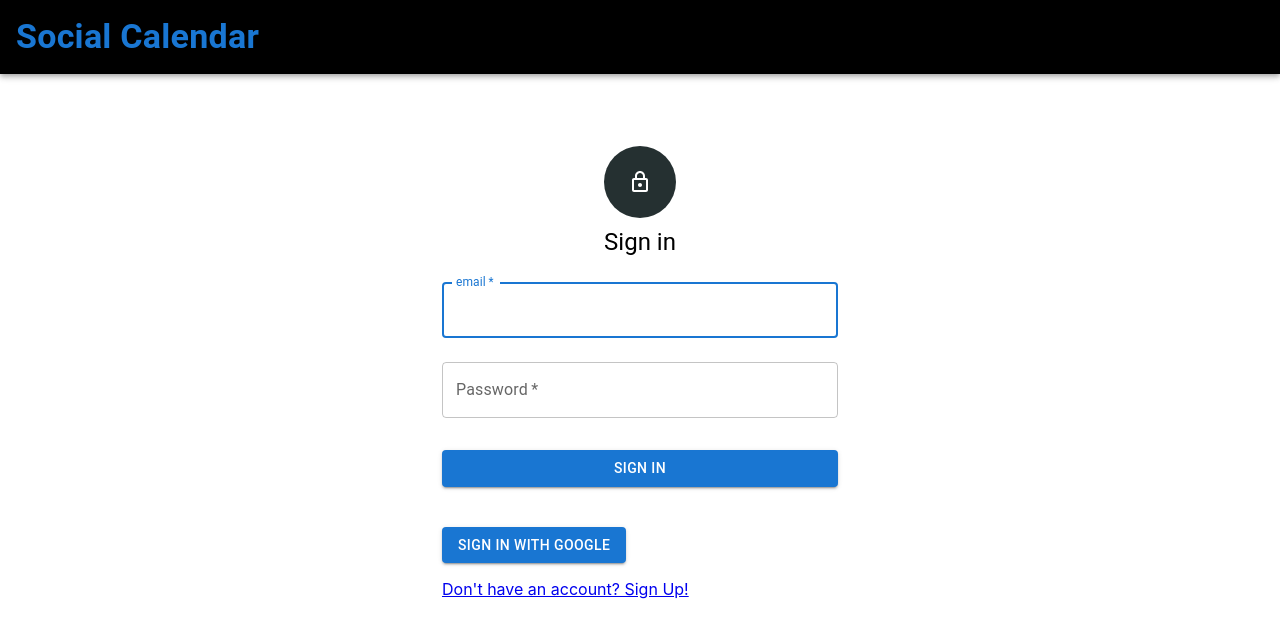
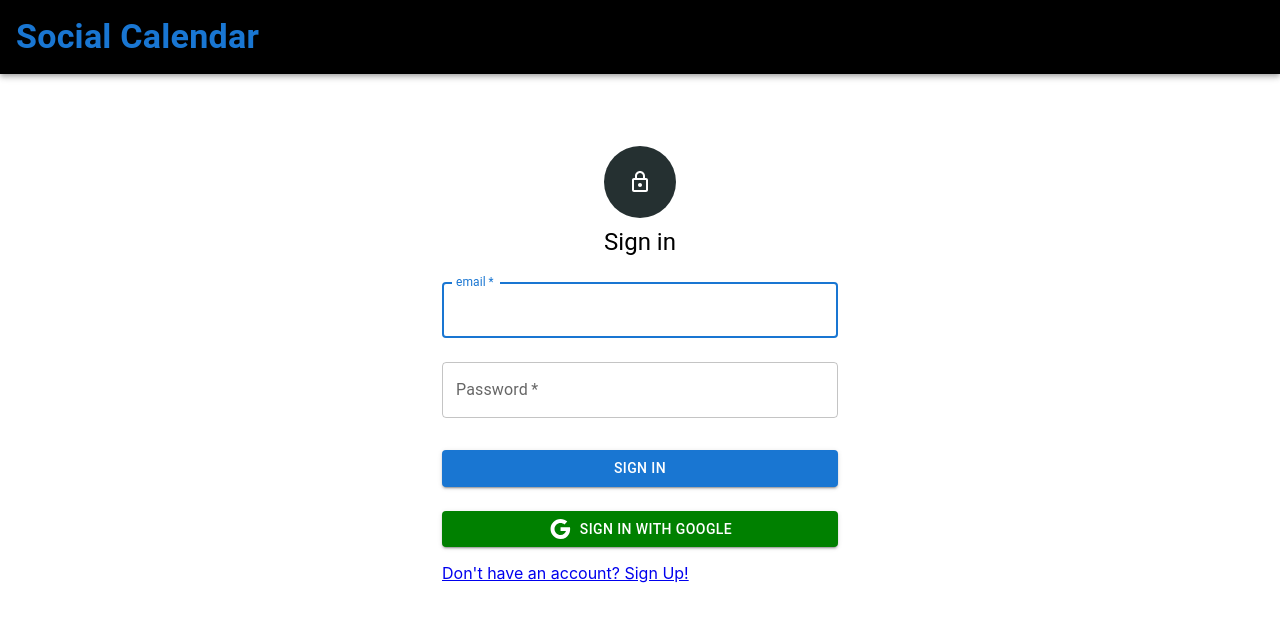
Before and after one commit to Pike1868/social-calendar-app, a React (Create React App) app in the folder frontend/: page /signin in a window 1280 px wide. Shown: the top 638 px of the page. Built offline with nearby package versions, Linux system fonts and the light colour scheme; no server answers.

Commit message:
Updates to signin and signup ui and user state

```diff
--- a/frontend/src/components/Sidebar.js
+++ b/frontend/src/components/Sidebar.js
@@ -48,6 +48,9 @@ function Sidebar({ open, toggleDrawer, drawerWidth }) {
             <EventModal />
             <SmallCalendar />
             {/* Calendars list can go below */}
+            <Box>
+
+            </Box>
           </Box>
         </Drawer>
       )}
--- a/frontend/src/pages/SignIn.js
+++ b/frontend/src/pages/SignIn.js
@@ -11,6 +11,7 @@ import {
 } from "@mui/material";
 import { Link as RouterLink } from "react-router-dom";
 import LockOutlinedIcon from "@mui/icons-material/LockOutlined";
+import GoogleIcon from "@mui/icons-material/Google";
 import NavBar from "../components/NavBar";
 import { useDispatch } from "react-redux";
 import { loginUser } from "../redux/userSlice";
@@ -76,26 +77,44 @@ const SignIn = () => {
               id="password"
               autoComplete="current-password"
             />
+            <Button type="submit" fullWidth variant="contained" sx={{ mt: 3 }}>
+              Sign In
+            </Button>
             <Button
-              type="submit"
               fullWidth
               variant="contained"
-              sx={{ mt: 3, mb: 2 }}
+              sx={{
+                mt: 3,
+                mb: 2,
+                backgroundColor: "green",
+                "&:hover": {
+                  backgroundColor: "darkgreen",
+                },
+              }}
             >
-              Sign In
+              <a
+                href="http://localhost:3001/auth/google"
+                style={{
+                  textDecoration: "none",
+                  display: "flex",
+                  alignItems: "center",
+                  justifyContent: "center",
+                  width: "100%",
+                  color: "inherit",
+                }}
+              >
+                <GoogleIcon sx={{ mr: 1 }} />
+                <Typography
+                  variant="button"
+                  sx={{ textTransform: "uppercase" }}
+                >
+                  Sign in with Google
+                </Typography>
+              </a>
             </Button>
+
             <Grid container>
-              <Grid item>
-                <Button fullWidth variant="contained" sx={{ mt: 3, mb: 2 }}>
-                  <Link
-                    href="http://localhost:3001/auth/google"
-                    color="inherit"
-                    underline="none"
-                  >
-                    Sign in with Google
-                  </Link>
-                </Button>
-              </Grid>
+              <Grid item></Grid>
               <Grid item>
                 <RouterLink to="/signup" variant="body2">
                   Don't have an account? Sign Up!
--- a/frontend/src/pages/SignUp.js
+++ b/frontend/src/pages/SignUp.js
@@ -11,6 +11,7 @@ import {
 } from "@mui/material";
 import { Link as RouterLink, useNavigate } from "react-router-dom";
 import LockOutlinedIcon from "@mui/icons-material/LockOutlined";
+import GoogleIcon from "@mui/icons-material/Google";
 import NavBar from "../components/NavBar";
 import { useDispatch } from "react-redux";
 import { registerUser } from "../redux/userSlice";
@@ -142,26 +143,43 @@ const SignUp = () => {
                 />
               </Grid>
             </Grid>
+            <Button type="submit" fullWidth variant="contained" sx={{ mt: 3 }}>
+              Sign Up
+            </Button>
             <Button
-              type="submit"
               fullWidth
               variant="contained"
-              sx={{ mt: 3, mb: 2 }}
+              sx={{
+                mt: 3,
+                mb: 3,
+                backgroundColor: "green",
+                "&:hover": {
+                  backgroundColor: "darkgreen",
+                },
+              }}
             >
-              Sign Up
+              <a
+                href="http://localhost:3001/auth/google"
+                style={{
+                  textDecoration: "none",
+                  display: "flex",
+                  alignItems: "center",
+                  justifyContent: "center",
+                  width: "100%",
+                  color: "inherit",
+                }}
+              >
+                <GoogleIcon sx={{ mr: 1 }} />
+                <Typography
+                  variant="button"
+                  sx={{ textTransform: "uppercase" }}
+                >
+                  Sign up with Google
+                </Typography>
+              </a>
             </Button>
             <Grid container justifyContent="flex-end">
-              <Grid item>
-                <Button fullWidth variant="contained" sx={{ mt: 3, mb: 2 }}>
-                  <Link
-                    href="http://localhost:3001/auth/google"
-                    underline="none"
-                    color="inherit"
-                  >
-                    Sign up with Google
-                  </Link>
-                </Button>
-              </Grid>
+              <Grid item></Grid>
               <Grid item>
                 <RouterLink to="/signin" variant="body2">
                   Already have an account? Sign in
```
Also changed, not shown: 2 other files (tests, documents, lock files or other folders).
